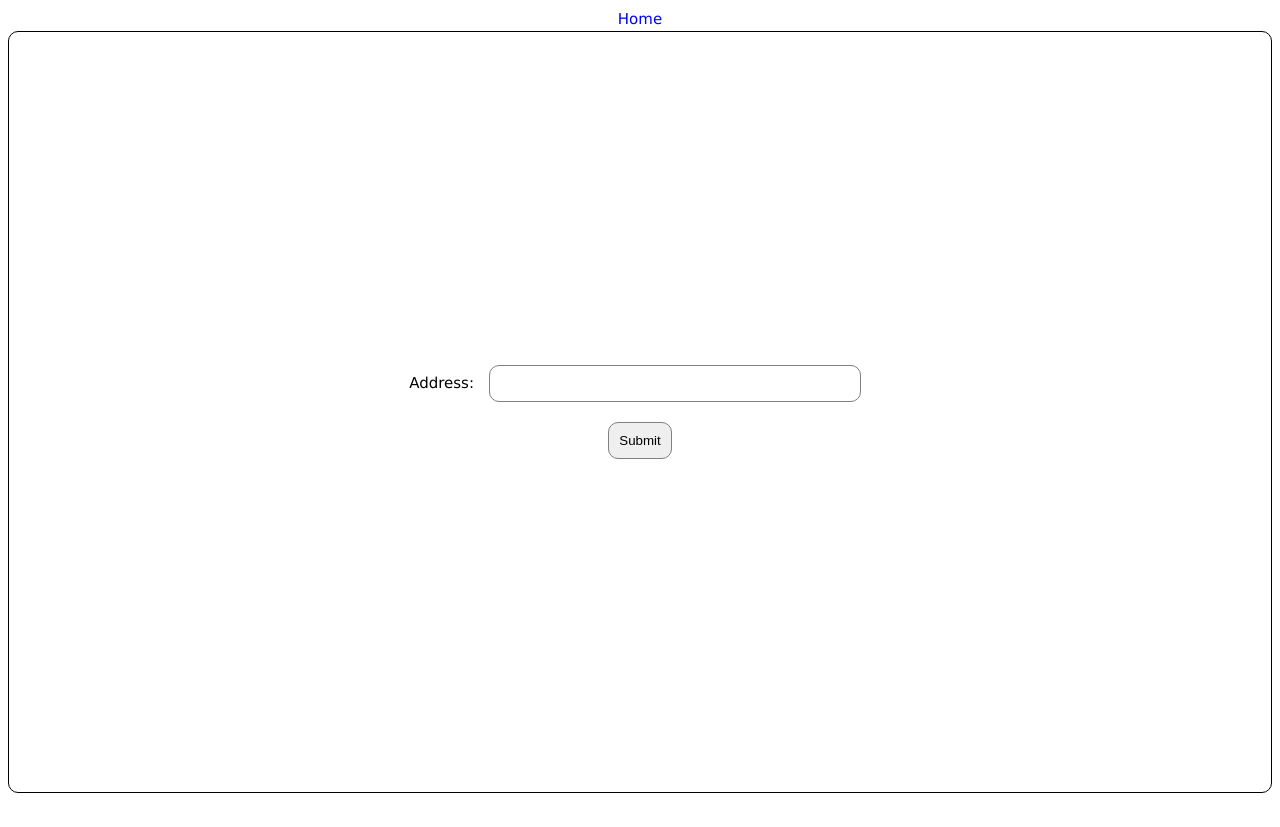
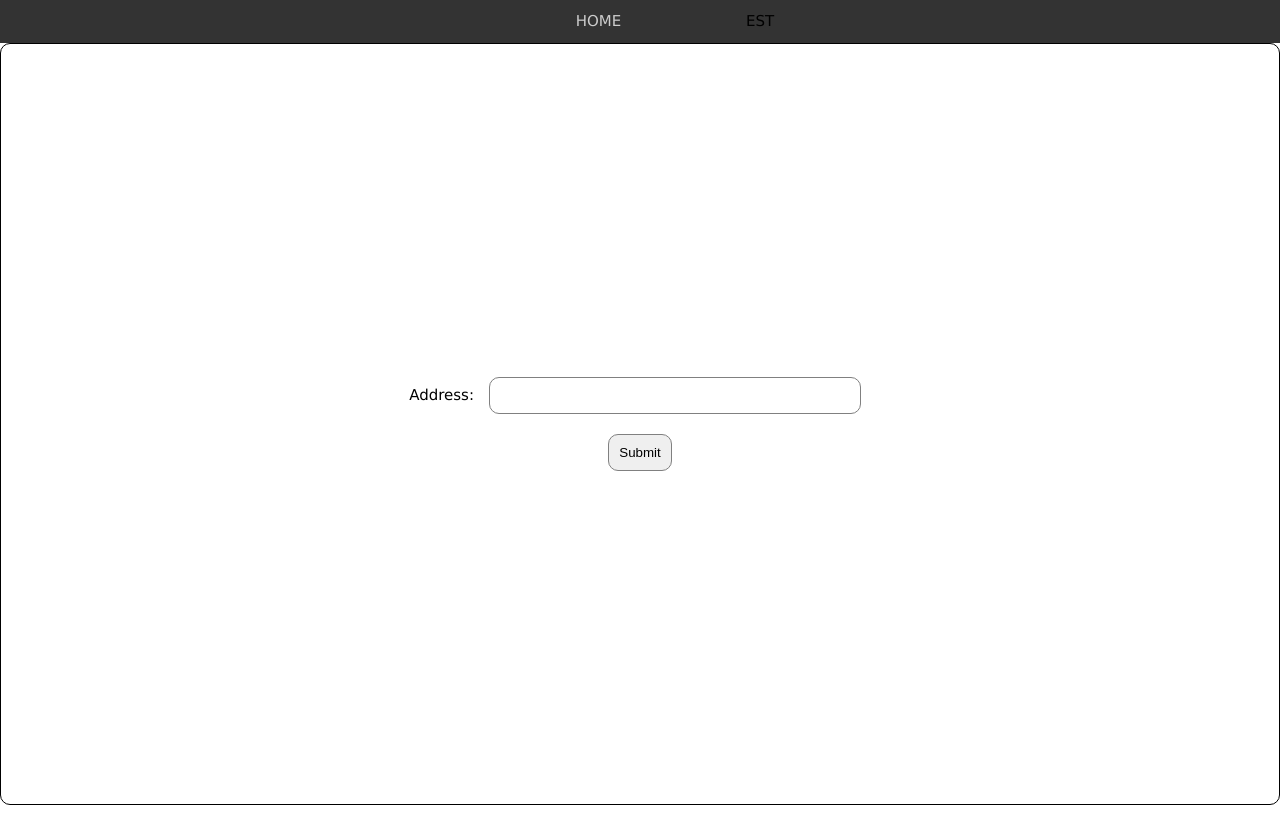
Before and after one commit to itskillian/ethexplorer, a Django app: page / in a window 1280 px wide. Before the commit the page ends 793 px from the top, so only its background shows below. Run offline with Django 5.2, Linux system fonts and the light colour scheme.

Commit message:
add html, add styling, add timezone context processor

```diff
--- a/config/settings.py
+++ b/config/settings.py
@@ -63,6 +63,7 @@ TEMPLATES = [
                 'django.template.context_processors.request',
                 'django.contrib.auth.context_processors.auth',
                 'django.contrib.messages.context_processors.messages',
+                'django.template.context_processors.tz',
             ],
         },
     },
--- a/core/static/style.css
+++ b/core/static/style.css
@@ -1,8 +1,10 @@
 html, body {
     font-family: Verdana, Geneva, sans-serif;
     font-size: 15px;
+    font-weight: 500;
     line-height: 1.5;
     text-align: center;
+    margin: 0;
 }
 
 a {
@@ -49,3 +51,38 @@ button {
     padding: 10px;
     border-radius: 10px;
 }
+
+.w3-navbar {
+    background-color: #333;
+    padding: 10px;
+}
+
+nav {
+    width: 80%;
+    margin: 0 auto;
+    color: black;
+}
+
+nav ul {
+    margin: 0;
+    padding: 0;
+    list-style: none;
+}
+
+nav li {
+    display: inline-block;
+    margin-left: 70px;
+    padding: 0 25px;
+
+    position: relative;
+}
+
+nav a {
+    color: #cccccc;
+    text-decoration: none;
+    text-transform: uppercase;
+}
+
+nav a:hover {
+    color: white;
+}
--- a/core/templates/core/base.html
+++ b/core/templates/core/base.html
@@ -7,8 +7,13 @@
     </head>
 
     <body>
-        <div class="w3-sidebar">
-            <a href="{% url 'core:index' %}">Home</a>
+        <div class="w3-navbar">
+            <nav>
+                <ul>
+                    <li><a href="{% url 'core:index' %}">Home</a></li>
+                    <li>{{ TIME_ZONE }}</li>
+                </ul>
+            </nav>
         </div>
         {% block content %}{% endblock %}
     </body>
```
